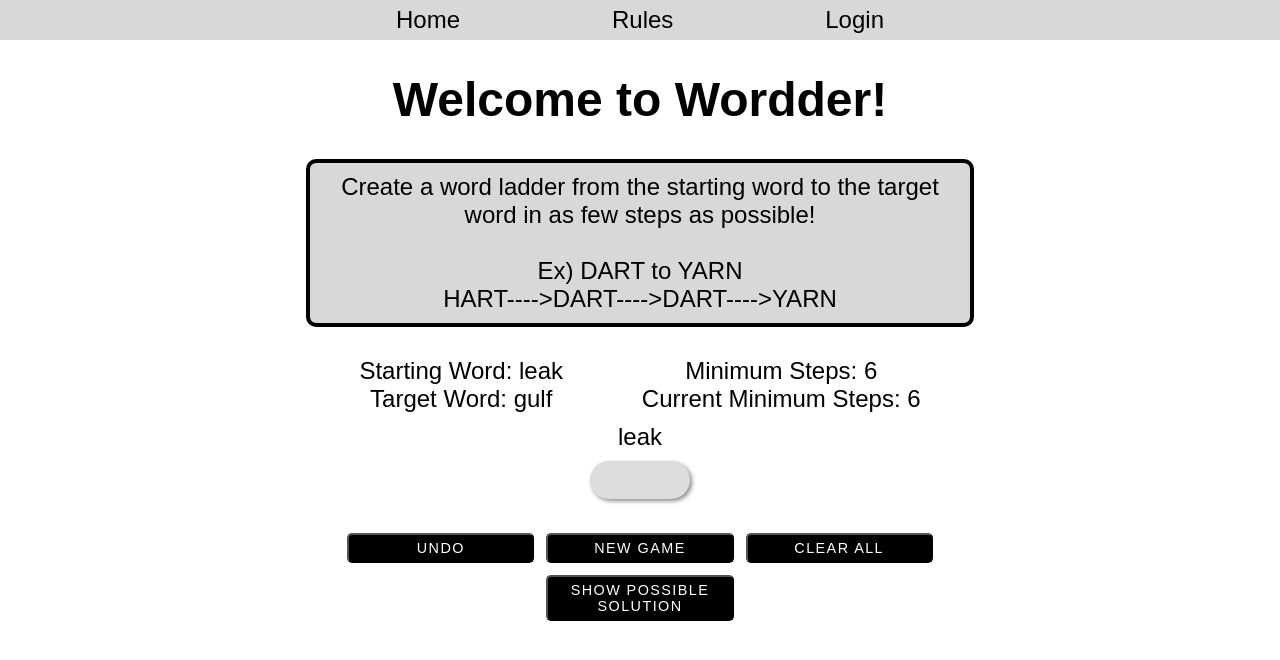
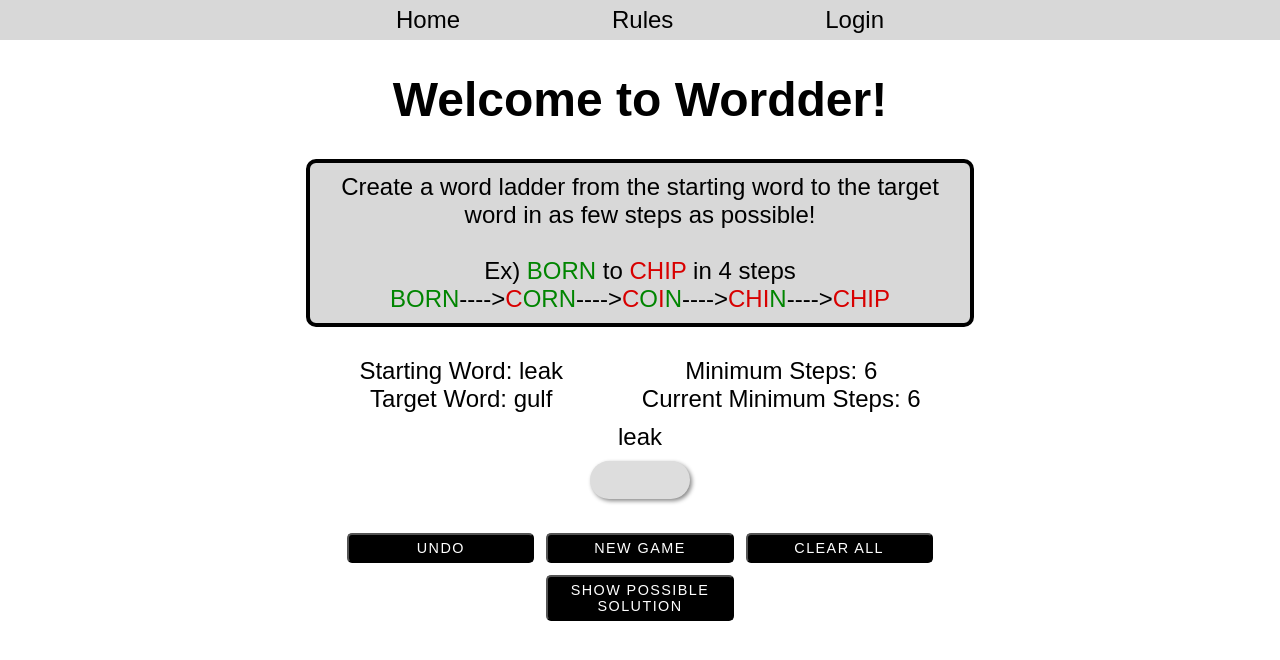
Before and after one commit to garyarzuma/wordder, a React (Create React App) app: page /leak/gulf in a window 1280 px wide. Shown: the top 660 px of the page. Built offline with nearby package versions, Linux system fonts and the light colour scheme.

Commit message:
Reformatted Rules into separate componeent with colors and css file

```diff
--- /dev/null
+++ b/src/components/Rules.js
@@ -0,0 +1,24 @@
+import './styles/Rules.css';
+
+const Rules = () => {
+    return(
+        <div className="front-page-rules">
+            <div>Create a word ladder from the starting word to the target word in as few steps as possible!</div>
+            <br></br>
+            <div>Ex) <span className = {"from"}>BORN</span> to <span className={"to"}>CHIP</span> in 4 steps</div>
+            <div>
+                <span className = {"from"}>BORN</span>
+                    ----{'>'}
+                <span className={"to"}>C</span><span className = {"from"}>ORN</span>
+                    ----{'>'}
+                <span className={"to"}>C</span><span className = {"from"}>O<span className={"to"}>I</span>N</span>
+                    ----{'>'}
+                <span className={"to"}>CHI</span><span className = {"from"}>N</span>
+                    ----{'>'}
+                <span className={"to"}>CHIP</span>
+            </div>
+        </div>
+    )
+}
+
+export default Rules
--- a/src/components/Wordder.js
+++ b/src/components/Wordder.js
@@ -10,6 +10,8 @@ import Notification from './Notification';
 import { useParams,  useNavigate } from 'react-router-dom'
 import { setToWord, setFromWord, setCorrectGuessesArray } from '../reducers/wordsReducer'
 import { useSelector, useDispatch } from 'react-redux'
+import {handleHotOrCold} from '../utils/utilityFunctions'
+import Rules from './Rules'
 
 let prevGuess = ''
 
@@ -115,7 +117,7 @@ const Wordder =  () => {
             let prevHotOrColdSteps = hotOrColdSteps
             let newHotOrColdSteps = traverseGraph(prevGuess,toWord)[0]
             setHotOrColdSteps(newHotOrColdSteps)
-            handleHotOrCold(prevHotOrColdSteps, newHotOrColdSteps)
+            setMessage(handleHotOrCold(prevHotOrColdSteps, newHotOrColdSteps))
           }
         }
         else{
@@ -164,24 +166,10 @@ const Wordder =  () => {
     }
   }
 
-  const handleHotOrCold = (prevHotOrColdSteps, newHotOrColdSteps) => {
-    if(prevHotOrColdSteps > newHotOrColdSteps){
-      setMessage("Hotter!")
-    }
-    else if(prevHotOrColdSteps <= newHotOrColdSteps){
-      setMessage("Colder!")
-    }
-  }
-
   return (
     <div className="Home">
       <h1>Welcome to Wordder!</h1>
-      <div className="front-page-rules">
-        <div>Create a word ladder from the starting word to the target word in as few steps as possible!</div>
-        <br></br>
-        <div>Ex) DART to YARN</div>
-        <div>HART----{'>'}DART----{'>'}DART----{'>'}YARN</div>
-      </div>
+      <Rules />
       <div className="start-target-minSteps-current-container">
         <div className="start-target-container">
           <div>Starting Word: {fromWord}</div>
--- /dev/null
+++ b/src/components/styles/Rules.css
@@ -0,0 +1,18 @@
+.front-page-rules{
+    margin:auto;
+    margin-bottom: 30px;
+    width: 50%;
+    min-width: 300px;
+    background: rgb(216, 216, 216);
+    border-radius: 10px;
+    padding: 10px;
+    border: 4px solid black
+}
+
+.from{
+    color:rgb(0, 133, 0);
+}
+
+.to{
+    color: rgb(216, 0, 0);
+}
--- a/src/components/styles/Wordder.css
+++ b/src/components/styles/Wordder.css
@@ -1,13 +1,4 @@
-.front-page-rules{
-    margin:auto;
-    margin-bottom: 30px;
-    width: 50%;
-    min-width: 300px;
-    background: rgb(216, 216, 216);
-    border-radius: 10px;
-    padding: 10px;
-    border: 4px solid black
-}
+
 
 button:hover{
     box-shadow: 2px 2px 4px #888888;
--- /dev/null
+++ b/src/utils/utilityFunctions.js
@@ -0,0 +1,8 @@
+export const handleHotOrCold = (prevHotOrColdSteps, newHotOrColdSteps) => {
+    if(prevHotOrColdSteps > newHotOrColdSteps){
+      return "Hotter!"
+    }
+    else if(prevHotOrColdSteps <= newHotOrColdSteps){
+      return "Colder!"
+    }
+}
```
